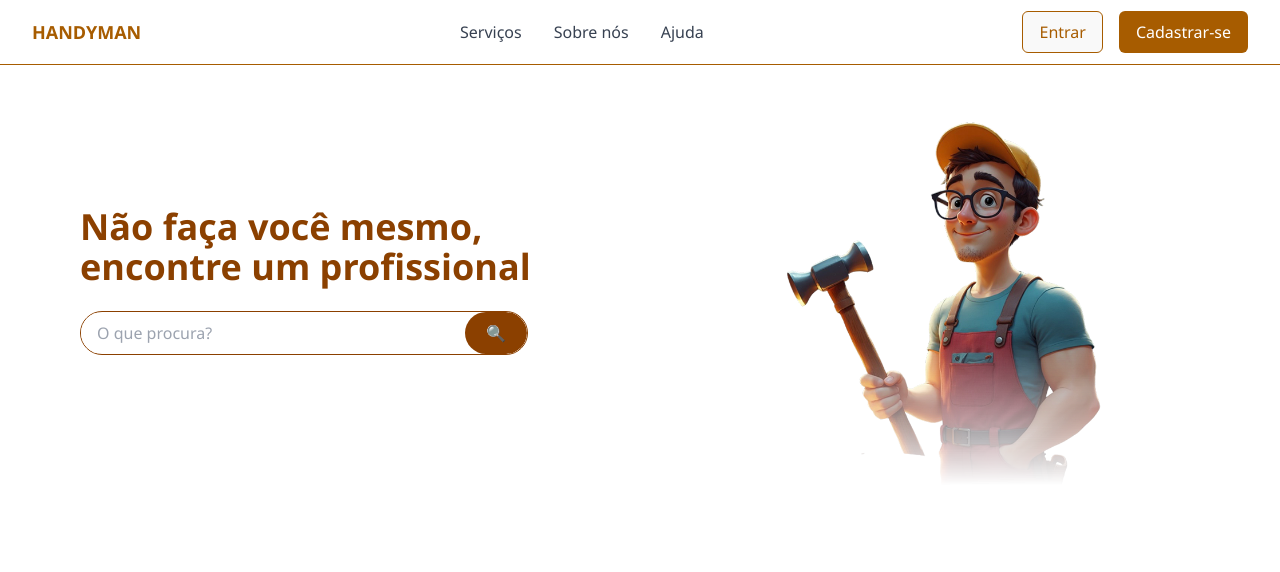
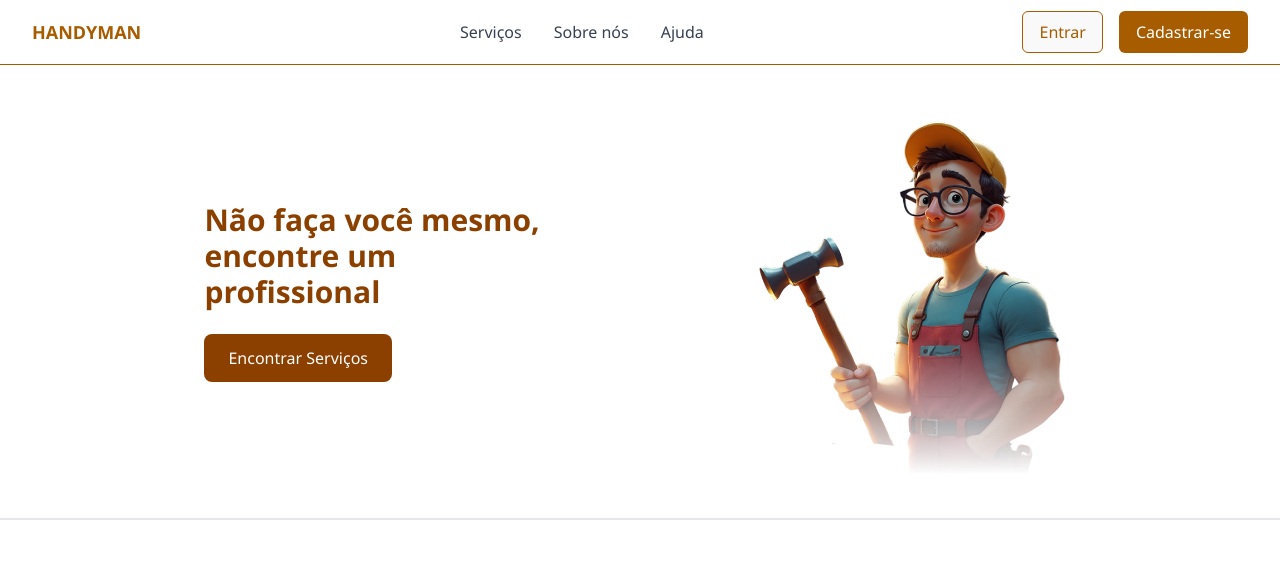
Before and after one commit to samuelmuzy/HandymanFront, a React (Vite) app: page / in a window 1280 px wide. Shown: the top 572 px of the page. Built offline with nearby package versions, Linux system fonts and the light colour scheme.

Commit message:
Mudanças para melhorar a estetica

```diff
--- a/src/components/pagina_principal/HeroSection.tsx
+++ b/src/components/pagina_principal/HeroSection.tsx
@@ -1,37 +1,29 @@
 import bonecoImage from '../../assets/Boneco1.png';
+import { Link } from 'react-router-dom';
 
 export const HeroSection = () => {
   return (
-    <section className="flex flex-col md:flex-row items-center justify-between px-6 md:px-20 py-10 bg-white">
+    <section className="flex flex-col md:flex-row items-center justify-evenly px-6 md:px-20 py-10 bg-white border-b-2">
 
       {/* Texto e busca */}
-      <div className="w-full md:w-1/2 mb-10 md:mb-0">
-        <h2 className="text-3xl md:text-4xl font-semibold text-[#8B4000] leading-snug mb-6">
+      <div className="w-full md:w-1/3 mb-10 md:mb-0">
+        <h2 className="text-3xl md:text-3xl font-semibold text-[#8B4000] leading-snug mb-6">
           Não faça você mesmo, <br /> encontre um profissional
         </h2>
-
-        {/* Campo de pesquisa */}
-        <div className="flex items-center w-full max-w-md bg-white border border-[#8B4000] rounded-full overflow-hidden mb-8">
-          <input
-            type="text"
-            placeholder="O que procura?"
-            className="flex-grow px-4 py-2 outline-none"
-          />
-          <button className="bg-[#8B4000] text-white px-5 py-2 rounded-full">
-            🔍
-          </button>
-        </div>
-
-        {/* Ícones de serviços */}
-
+        <Link
+          to="/servicos"
+          className="inline-block bg-[#8B4000] text-white px-6 py-3 rounded-lg font-medium hover:bg-[#6B3000] duration-300 hover:text-white"
+        >
+          Encontrar Serviços
+        </Link>
       </div>
 
       {/* Imagem do personagem */}
-      <div className="w-full md:w-1/2 flex justify-center">
+      <div className="w-full md:w-1/3 flex justify-center">
         <img
           src={bonecoImage}
           alt="Handyman personagem"
-          className="max-w-sm w-full h-auto object-contain"
+          className="max-w-xl w-full h-auto object-contain"
         />
       </div>
     </section>
--- a/src/components/pagina_principal/HowItWorks.tsx
+++ b/src/components/pagina_principal/HowItWorks.tsx
@@ -9,19 +9,19 @@ export const HowItWorks = () => {
         {/* Lista */}
         <ul className="space-y-4 text-gray-700 text-lg md:text-xl w-full md:w-1/2">
           <li className="flex items-start gap-2">
-            ✅ <span>Trabalho de qualidade - eficiente e confiável</span>
+            <span>Trabalho de qualidade - eficiente e confiável</span>
           </li>
           <li className="flex items-start gap-2">
-            ✅ <span>Receba orçamentos gratuitos e de alta qualidade</span>
+            <span>Receba orçamentos gratuitos e de alta qualidade</span>
           </li>
           <li className="flex items-start gap-2">
-            ✅ <span>Segurança em cada pedido</span>
+            <span>Segurança em cada pedido</span>
           </li>
           <li className="flex items-start gap-2">
-            ✅ <span>Trabalhe com especialistas que falam português</span>
+            <span>Trabalhe com especialistas que falam português</span>
           </li>
           <li className="flex items-start gap-2">
-            ✅ <span>24 horas por dia - suporte ininterrupto</span>
+            <span>24 horas por dia - suporte ininterrupto</span>
           </li>
         </ul>
 
--- a/src/constants/ApiUrl.ts
+++ b/src/constants/ApiUrl.ts
@@ -6,4 +6,4 @@
 //https://handyman-back-production.up.railway.app
 
 //URL API
-export const URLAPI = 'https://handyman-back-production.up.railway.app'
+export const URLAPI = 'http://localhost:3003'
```
Also changed, not shown: src/assets/premium_photo-1682724599680-c62ea33db46f.avif (added).
